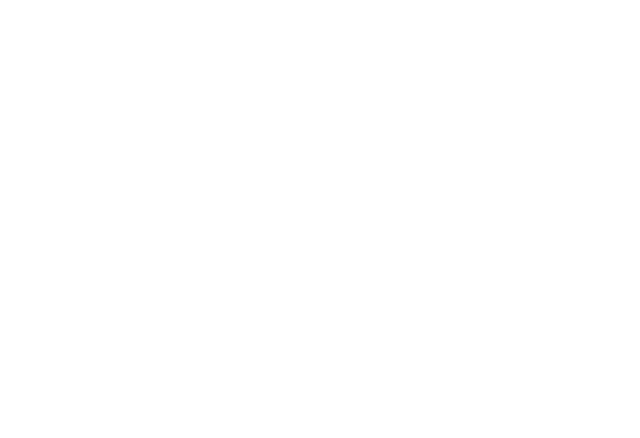
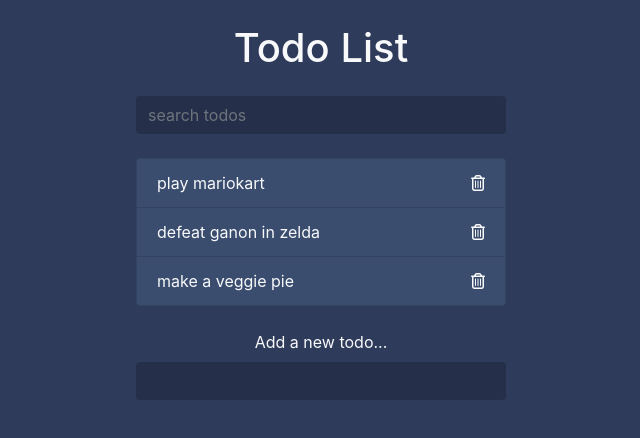
Before and after one commit to Wangchimei/javascript_advanced, a plain HTML site: page Mini Project - todo list/inex.html in a window 1280 px wide. Shown: the whole page, without its empty margins (319-959 px from the left). Drawn offline with nearby package versions, Linux system fonts and the light colour scheme.

Commit message:
add and remove list items

```diff
--- a/Mini Project - todo list/app.js
+++ b/Mini Project - todo list/app.js
@@ -0,0 +1,54 @@
+const addForm = document.querySelector('.add');
+const list = document.querySelector('.todos');
+const deleteBtn = document.querySelectorAll('.delete');
+
+const generateTemplate = todo => {
+  const html = `
+    <li class="list-group-item d-flex justify-content-between align-items-center">
+    <span>${todo}</span>
+    <i class="far fa-trash-alt delete"></i>
+    </li>
+  `;
+
+  list.innerHTML += html;
+};
+
+//? ADD TODOS
+
+addForm.addEventListener('submit', e => {
+  e.preventDefault();
+  // const todo = addForm.add.value.trim();
+  const todo = e.target.add.value.trim();
+
+  // console.log(todo);
+
+  //check empty content
+  if (todo.length) {
+    generateTemplate(todo);
+    addForm.reset();
+  } else {
+    alert('Please enter a todo!');
+  }
+});
+
+//? DELETE TODOS
+//! The following will not be able to delete new items
+// deleteBtn.forEach(btn => {
+//   btn.addEventListener('click', e => {
+//     e.target.parentElement.remove();
+//   });
+// });
+
+//! Event Delegation: work on new items
+list.addEventListener('click', e => {
+  console.log(e.target.className);
+  console.log(e.target.classList);
+
+  // if (e.target.classList.contains('delete')) {
+  //   e.target.parentElement.remove();
+  // }
+
+  if (e.target.className.includes('delete')) {
+    e.target.parentElement.remove();
+  }
+});
--- a/Mini Project - todo list/inex.html
+++ b/Mini Project - todo list/inex.html
@@ -3,10 +3,61 @@
   <head>
     <meta charset="UTF-8" />
     <meta name="viewport" content="width=device-width, initial-scale=1.0" />
+    <script
+      src="https://kit.fontawesome.com/247312ece2.js"
+      crossorigin="anonymous"
+    ></script>
+    <link
+      rel="stylesheet"
+      href="https://stackpath.bootstrapcdn.com/bootstrap/4.4.1/css/bootstrap.min.css"
+      integrity="sha384-Vkoo8x4CGsO3+Hhxv8T/Q5PaXtkKtu6ug5TOeNV6gBiFeWPGFN9MuhOf23Q9Ifjh"
+      crossorigin="anonymous"
+    />
     <link rel="stylesheet" href="styles.css" />
     <title>Todo List</title>
   </head>
   <body>
+    <div class="container">
+      <header class="text-center text-light my-4">
+        <h1 class="mb-4">Todo List</h1>
+
+        <form class="search">
+          <input
+            class="form-control m-auto"
+            type="text"
+            name="search"
+            placeholder="search todos"
+          />
+        </form>
+      </header>
+
+      <ul class="list-group todos mx-auto text-light">
+        <li
+          class="list-group-item d-flex justify-content-between align-items-center"
+        >
+          <span>play mariokart</span>
+          <i class="far fa-trash-alt delete"></i>
+        </li>
+        <li
+          class="list-group-item d-flex justify-content-between align-items-center"
+        >
+          <span>defeat ganon in zelda</span>
+          <i class="far fa-trash-alt delete"></i>
+        </li>
+        <li
+          class="list-group-item d-flex justify-content-between align-items-center"
+        >
+          <span>make a veggie pie</span>
+          <i class="far fa-trash-alt delete"></i>
+        </li>
+      </ul>
+
+      <form class="add text-center my-4">
+        <label class="text-light">Add a new todo...</label>
+        <input class="form-control m-auto" type="text" name="add" />
+      </form>
+    </div>
+
     <script src="app.js"></script>
   </body>
 </html>
--- a/Mini Project - todo list/styles.css
+++ b/Mini Project - todo list/styles.css
@@ -0,0 +1,19 @@
+body {
+  background: #2f3b5b;
+}
+.container {
+  max-width: 400px;
+}
+input[type='text'],
+input[type='text']:focus {
+  color: #fff;
+  border: none;
+  background: rgba(0, 0, 0, 0.2);
+  max-width: 400px;
+}
+.todos li {
+  background: #3a4d6f;
+}
+.delete {
+  cursor: pointer;
+}
```
Also changed, not shown: readme.md.
